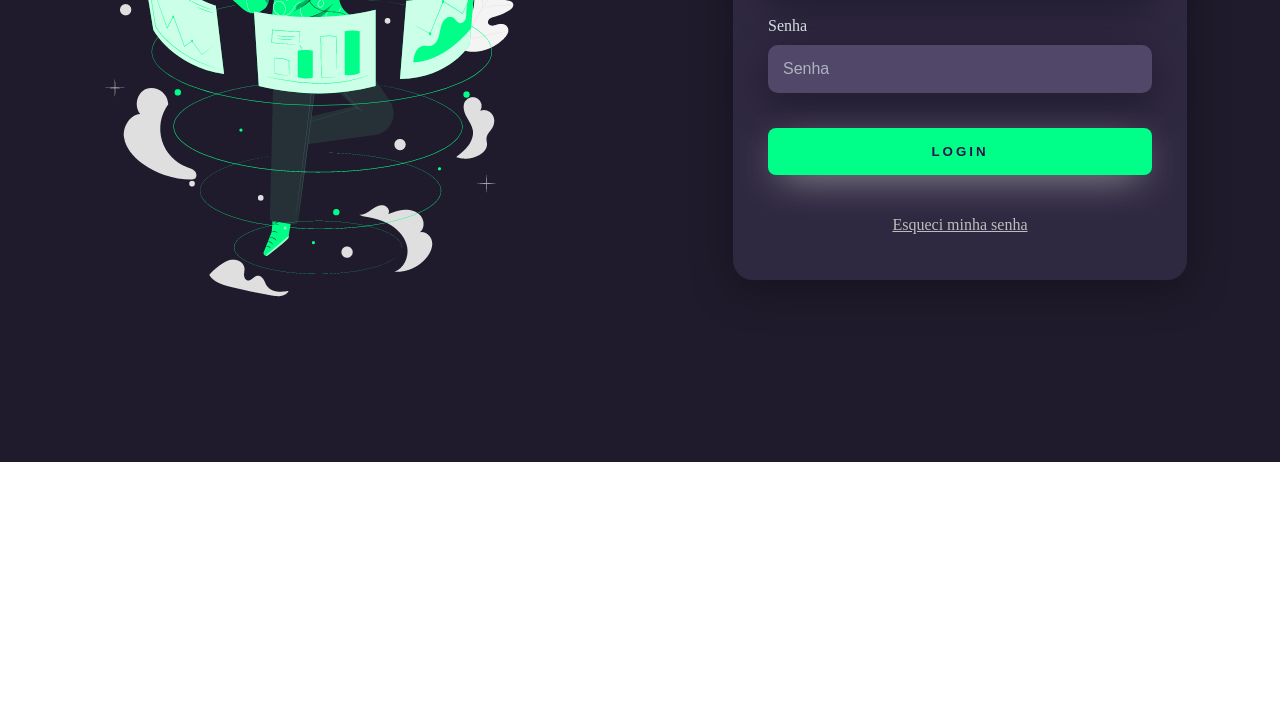
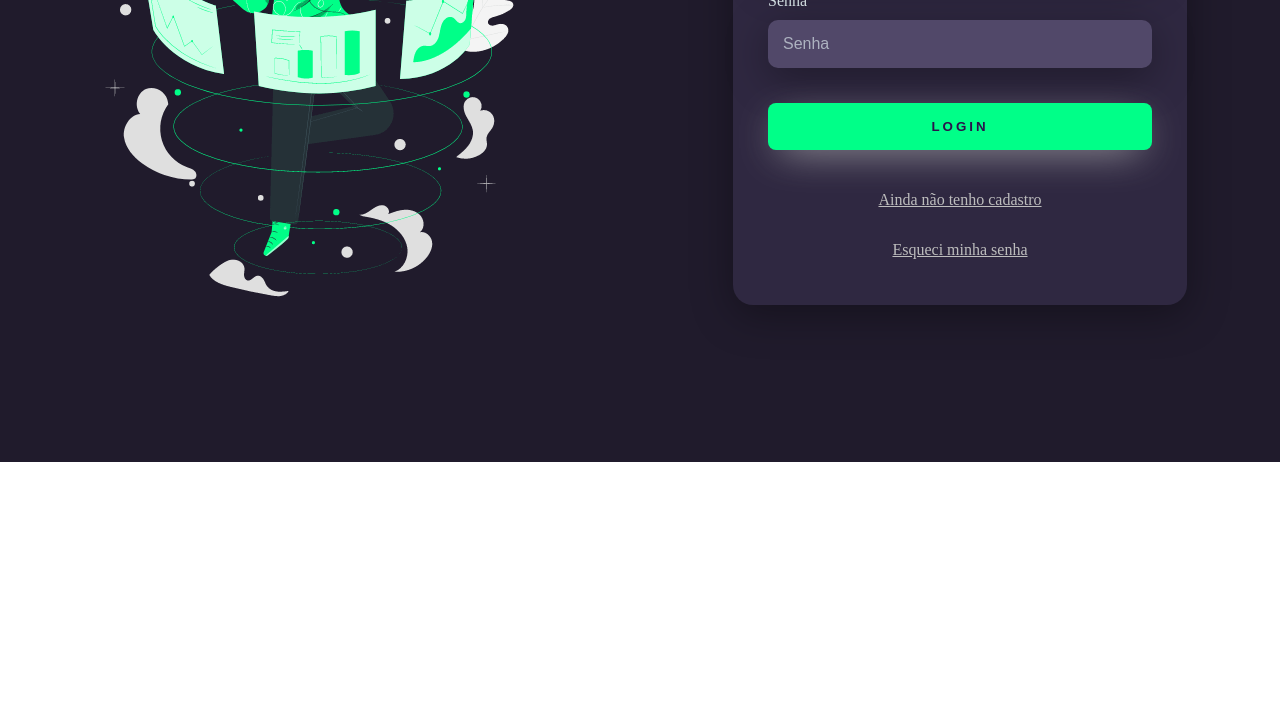
Before and after one commit to Caioalves14/SEA-frontend, a plain HTML site: page index.html in a window 1280 px wide. Shown: the part 338-1040 px from the top of the page. After the commit the page ends 800 px from the top, so only its background shows below. Drawn offline with Linux system fonts and the light colour scheme.

Commit message:
Corrigindo alguns bugs da página de login e de recuperar senha

```diff
--- a/index.html
+++ b/index.html
@@ -23,6 +23,9 @@
                     <input type="password"name="senha" placeholder="Senha">
                 </div>
                 <button class="btn-login">Login</button>
+                <a class="cadastro" href="views/tipousuario.html">
+                    <p class="complement">Ainda não tenho cadastro</p>
+                </a>
                 <a class="recuperar-senha" href="views/recuperar-senha.html">
                     <p class="complement">Esqueci minha senha</p>
                 </a>
--- a/public/css/estilo.css
+++ b/public/css/estilo.css
@@ -1,8 +1,10 @@
 body{
     margin: 0px;
+
 }
 body*{
     box-sizing: border-box;
+    width: 100vh;
 }
 
 .main-login{
@@ -27,7 +29,7 @@ body*{
 }
 .rigth-login{
     width: 50vw;
-    height: 100vw;
+    /* height: 100vw; */
     display: flex;
     justify-content: center;
     align-items: center;
@@ -119,9 +121,10 @@ body*{
     .card-login{
         width: 90%;
     }
-
 }
-
 .recuperar-senha{
     color:#BDBDBD;
 }
+.cadastro{
+    color:#BDBDBD;
+}
--- a/public/css/recuperar-senha.css
+++ b/public/css/recuperar-senha.css
@@ -1,11 +1,13 @@
 @charset "UTF-8";
-body *{
+
+*{
+    padding: 0;
     box-sizing: border-box;
     margin: 0px;
 }
 
 .container {
-    width: 100vw;
+    /* width: 100vw; */
     height: 100vh;
     background-color: #201b2c;
     display: flex;
@@ -25,7 +27,7 @@ body *{
     flex-direction: column;
     position: relative; */
     width: 50vw;
-    height: 55vw;
+    height: 55vh;
     display: flex;
     justify-content: center;
     align-items: center;
```
